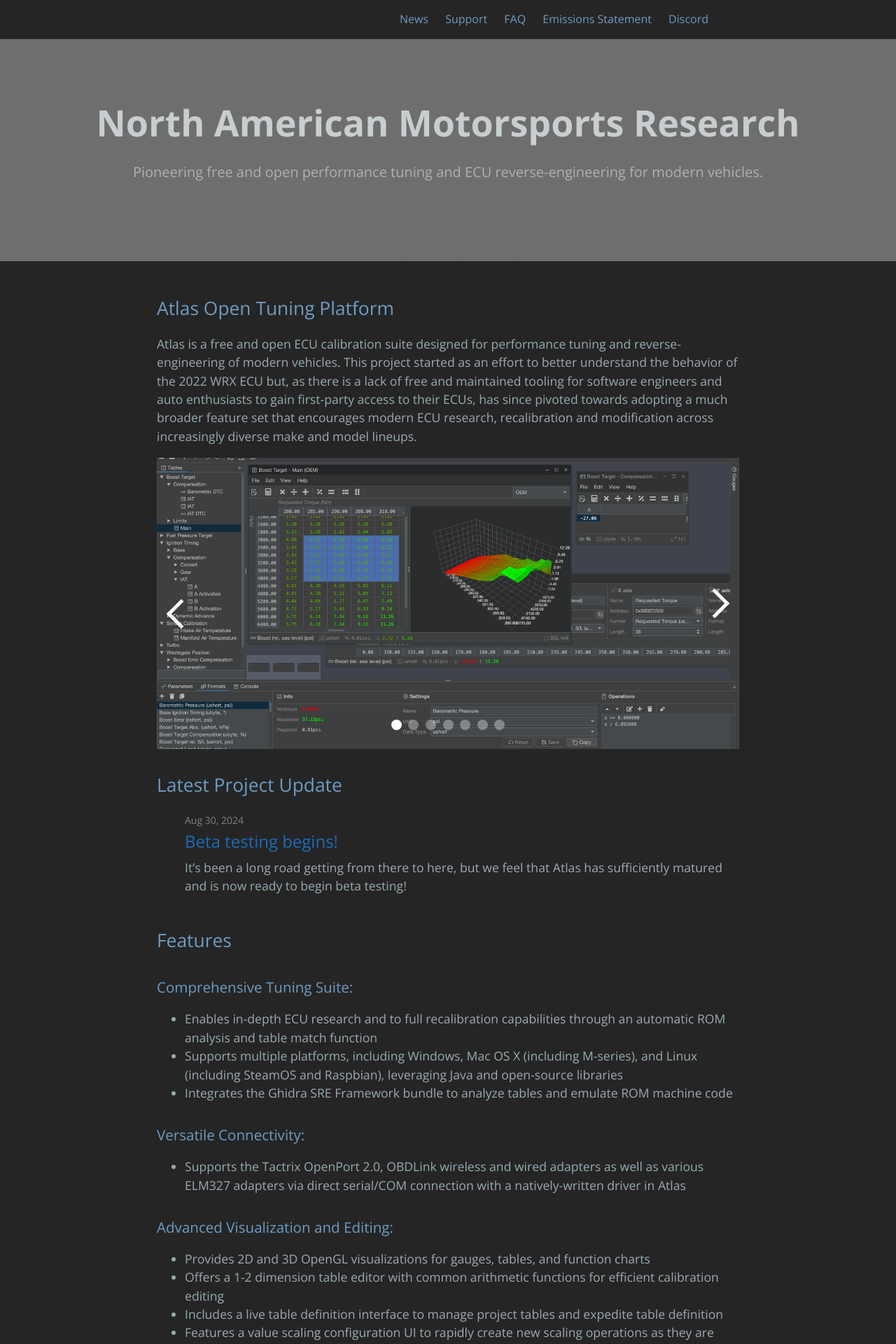
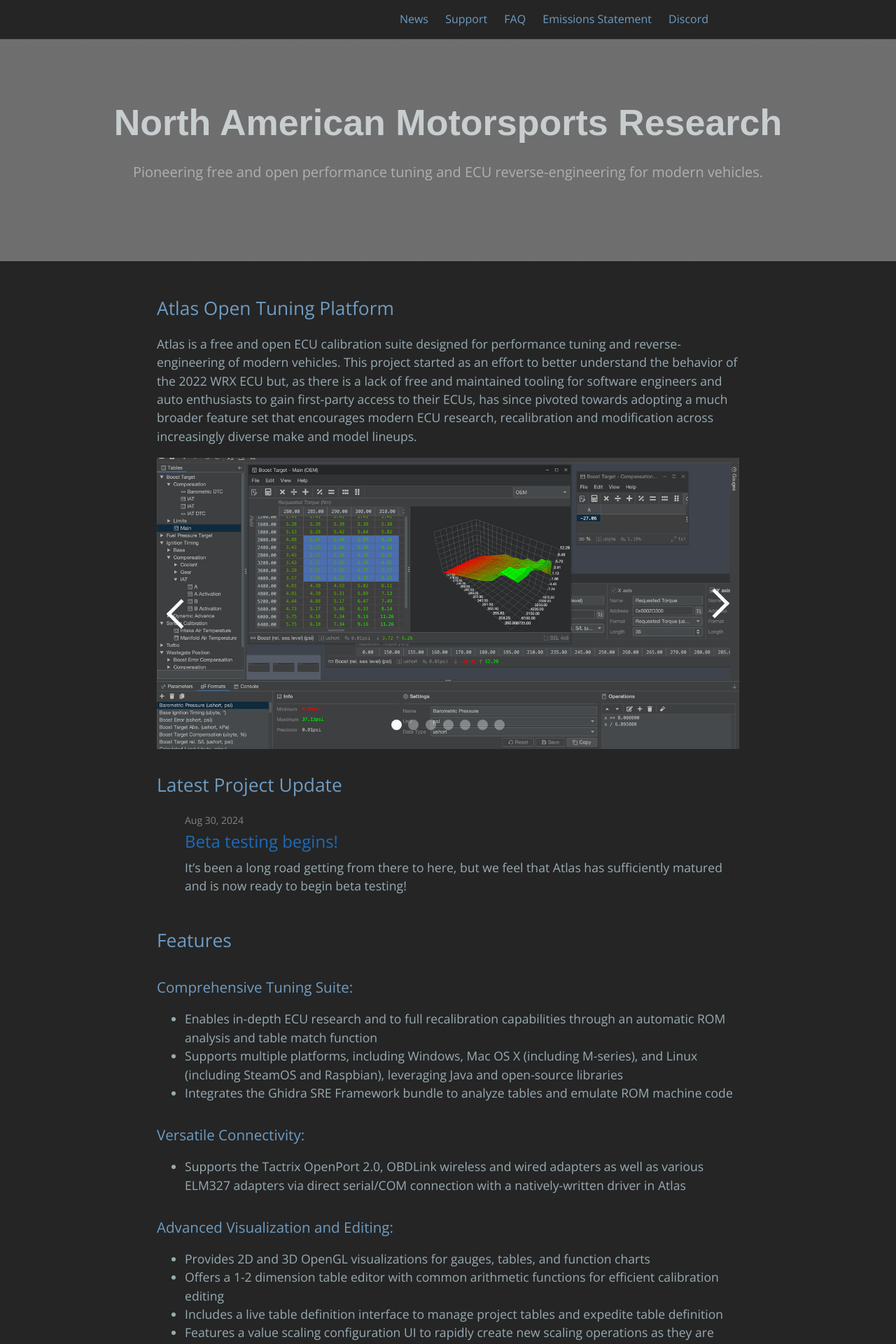
Before and after one commit to atlas-tuning/atlas-public, a Jekyll site: the page built from docs/index.md, in a window 1280 px wide. Shown: the top 1920 px of the page at 70% size. Built offline with Jekyll 4.4.1, drawn with Linux system fonts in a browser that asks for light colours.

Commit message:
Update default.html

```diff
--- a/docs/_layouts/default.html
+++ b/docs/_layouts/default.html
@@ -59,7 +59,11 @@
         {% endif %}
 
         <section class="page-header">
+            {% if page.layout == 'home' %}
+            <h1 class="project-name-logo">{{ page-title }}</h1>
+            {% else %}
             <h1 class="project-name">{{ page-title }}</h1>
+            {% endif %}
             <h2 class="project-tagline">{{ page-tagline }}</h2>
             {% if page.layout == 'home' and site.github.is_project_page %}
             <a href="{{ site.github.repository_url }}" class="btn">View on GitHub</a>
```
